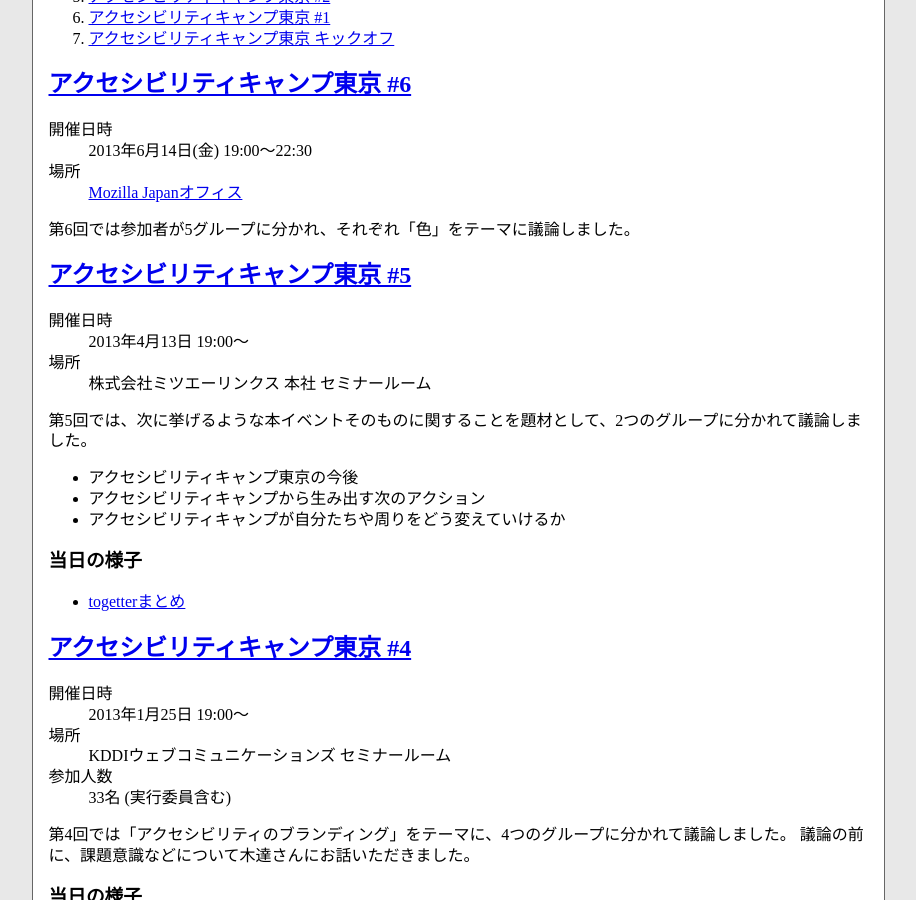
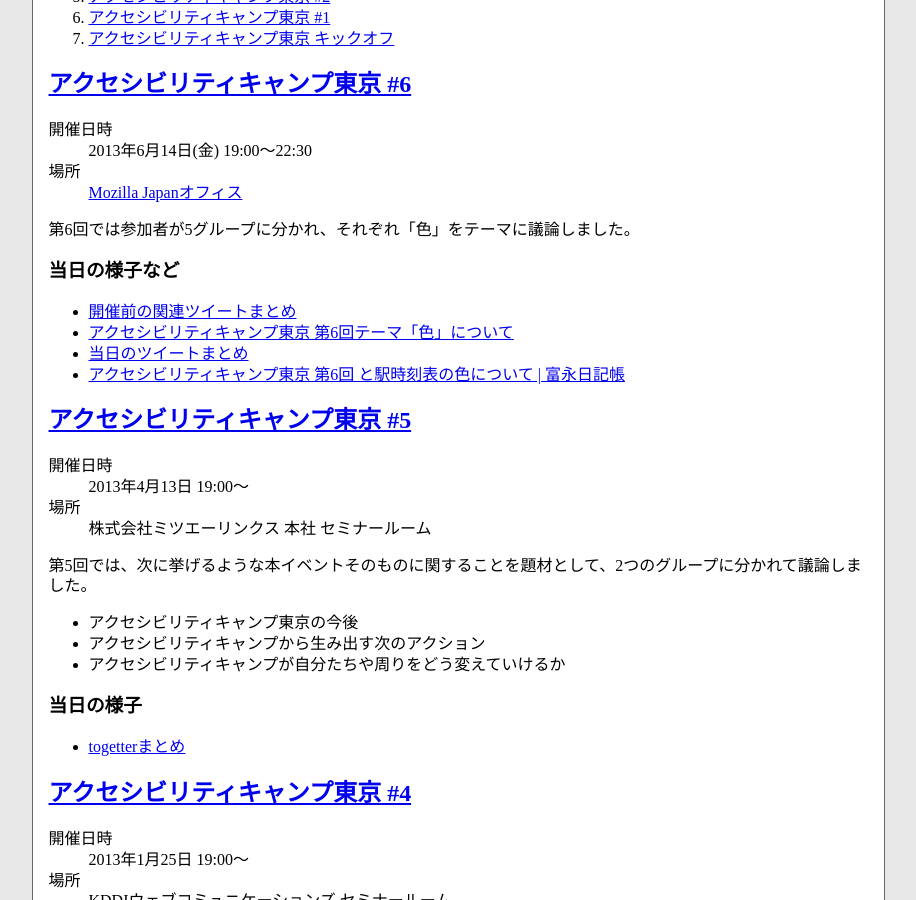
Before and after one commit to a11ytokyo/a11ytokyo.github.io, a Jekyll site: the page built from event.md, in a window 1280 px wide and 900 px high, scrolled down 525 px. Shown: the whole window, without its empty margins (182-1098 px from the left). Built offline with Jekyll 4.4.1, drawn with Linux system fonts in a browser that asks for light colours.

Commit message:
第6回関連リンクを追加

```diff
--- a/event.md
+++ b/event.md
@@ -23,6 +23,12 @@ title: 過去のイベント
 
 第6回では参加者が5グループに分かれ、それぞれ「色」をテーマに議論しました。
 
+### 当日の様子など
+
+* [開催前の関連ツイートまとめ](http://togetter.com/li/510498)
+* [アクセシビリティキャンプ東京 第6回テーマ「色」について](http://www.slideshare.net/a11ytokyo/a11ycamptokyo-vol6-001-22857905)
+* [当日のツイートまとめ](http://togetter.com/li/536207)
+* [アクセシビリティキャンプ東京 第6回 と駅時刻表の色について \| 富永日記帳](http://w0s.jp/diary/285)
 
 ## [アクセシビリティキャンプ東京 #5](https://www.facebook.com/events/509400119102765/)	{#camp-5}
 
```
